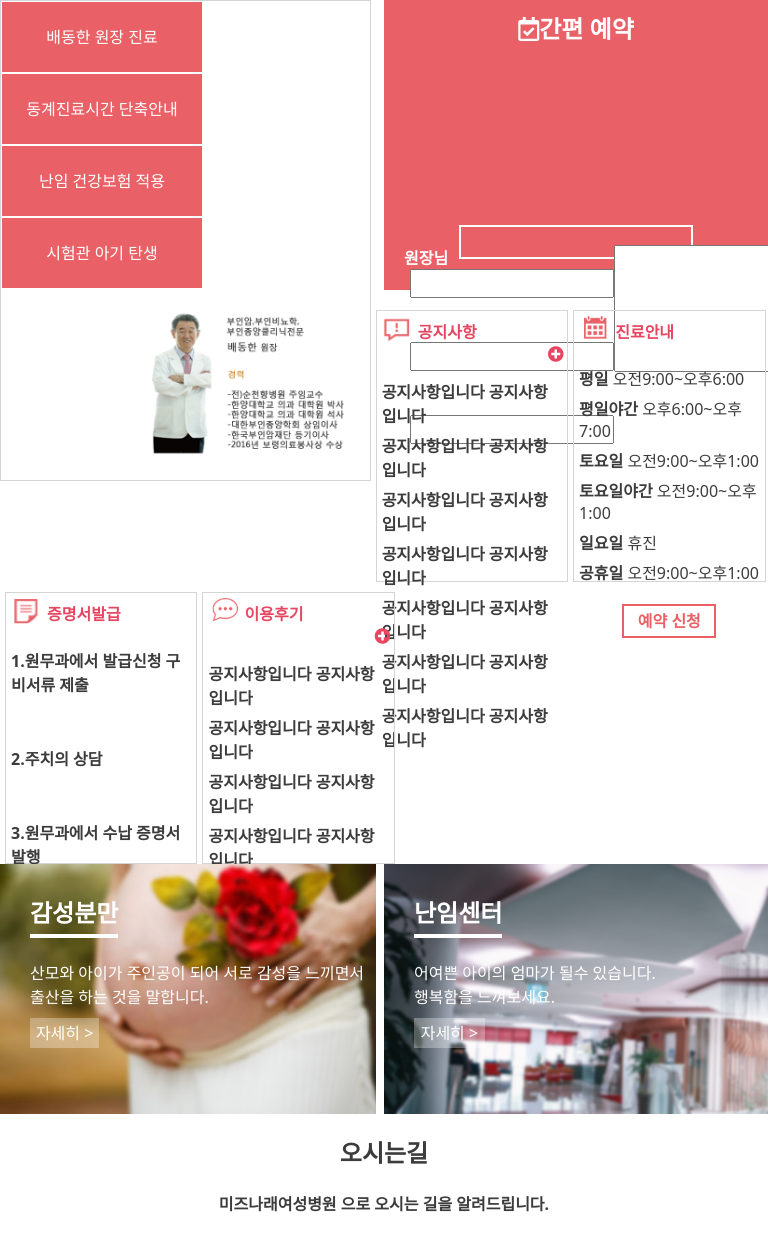
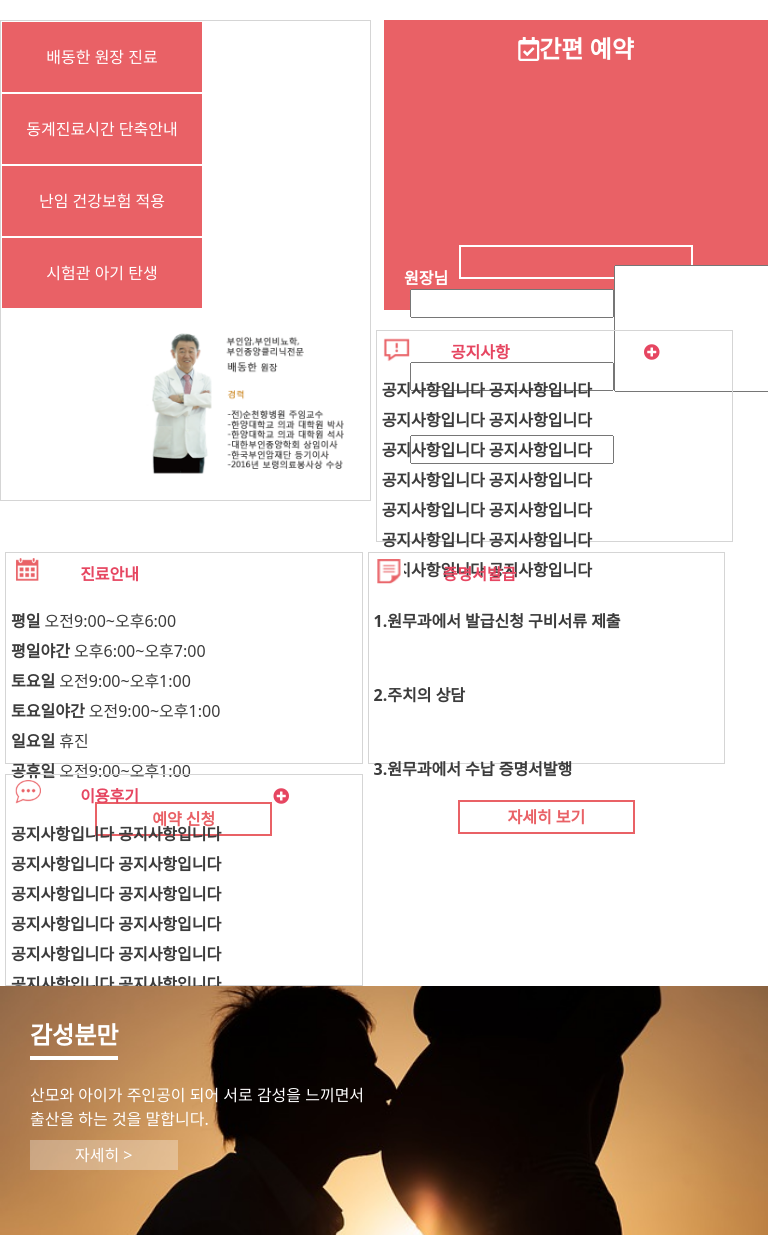
Before and after one commit to hjfrrfjh/mizrenewal, a PHP site: page / in a window 768 px wide; the page is wider, and only the part inside the window is pictured. Shown: the part 457-1692 px from the top of that part. Run offline with PHP 8.4, Linux system fonts and the light colour scheme; some libraries are stand-ins or nearby versions; some web fonts are replaced.

Commit message:
이미지 수정

```diff
--- a/css/main.css
+++ b/css/main.css
@@ -10,7 +10,7 @@
 		    	margin: 0 auto;
 		    }
 			#top{
-
+				margin-top:20px;
 				width: 100%;
 				height: 300px;
 			}
@@ -69,7 +69,7 @@
 				width: 49%;
 				height:250px;
 				float: left;
-				background: url("../img/background5_test.jpg");
+				background: url("../img/background3.jpg");
 	            background-size:cover;
 	            background-position: center center;
 			}
@@ -83,7 +83,7 @@
 				width: 50%;
 				height:250px;
 				float: right;
-				background: url("../img/f064_test.jpg");
+				background: url("../img/background5_test.jpg");
 			    background-size:cover;
 
 			}
@@ -239,6 +239,16 @@
 			}
 
 
-			@media (min-width:767px){
-
+			@media screen and (min-width:400px) and (max-width:1024px){
+				.bottom_menu1{
+					width: 100%;
+					margin-bottom: 5px;
+				}
+				.bottom_menu2{
+					width: 100%;
+				}
+				.box{
+					height: 200px;
+					width: 45%;
+				}
 			}
```
Also changed, not shown: img/background7.jpg (added).
